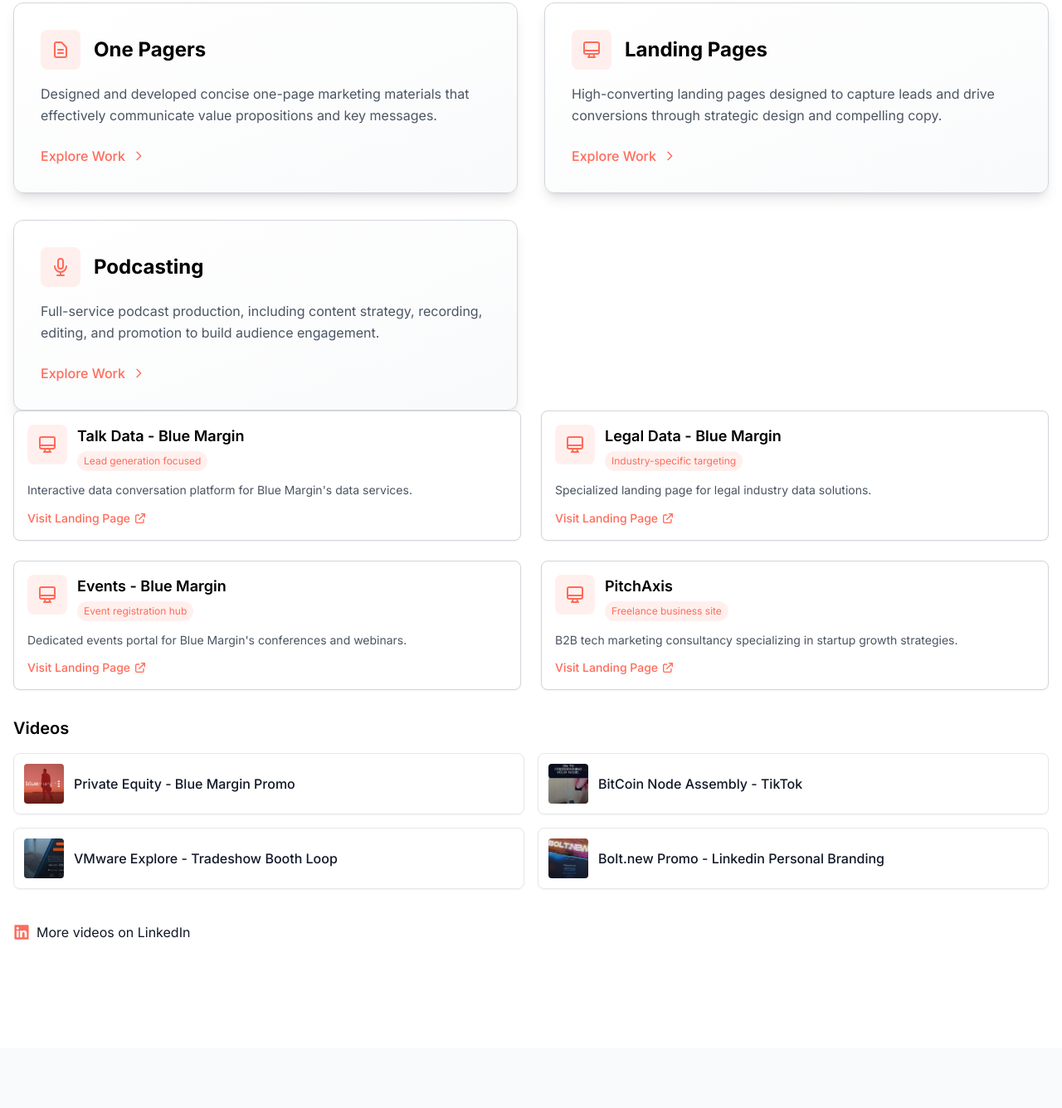
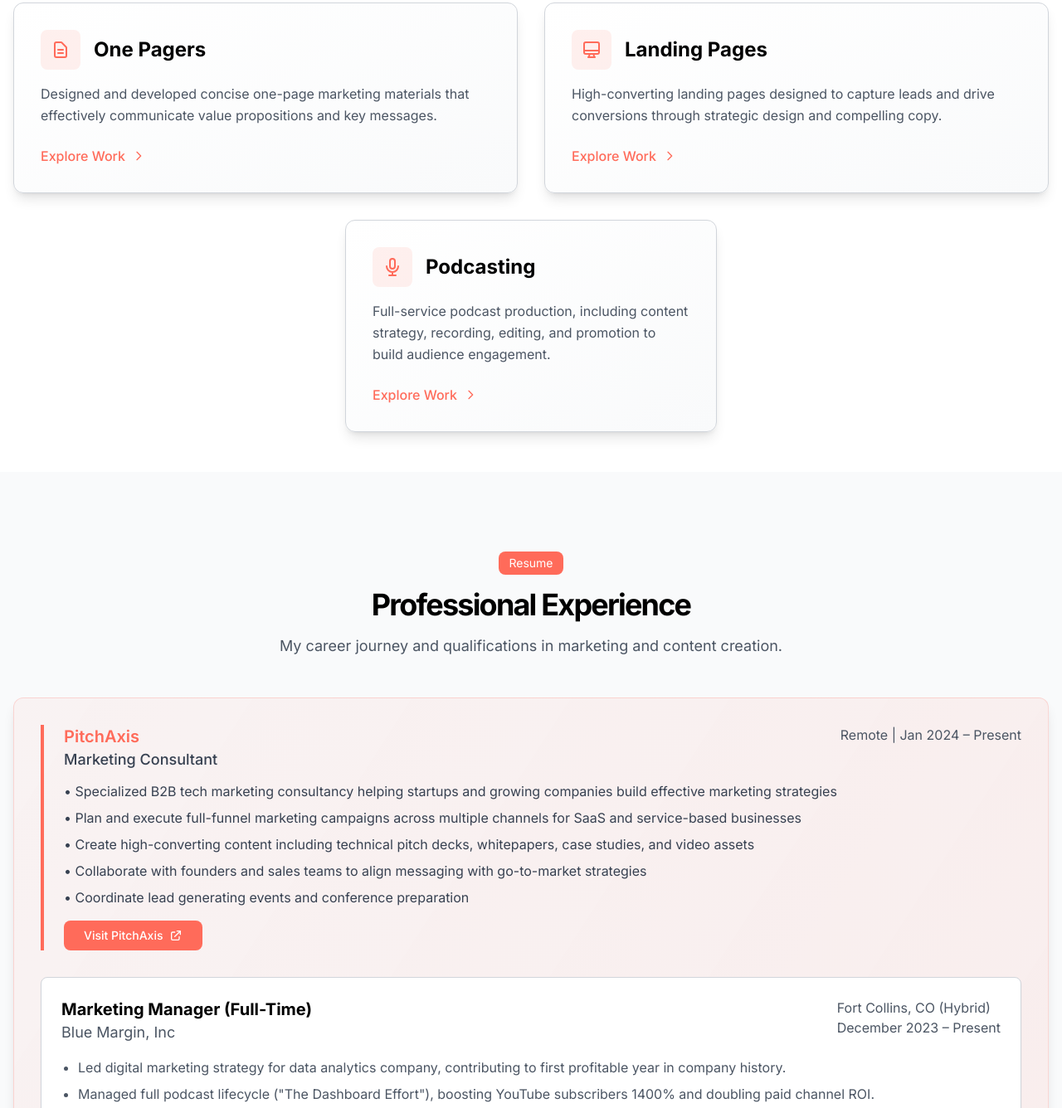
Before and after one commit to nococnicole/nicoleannen, a website: page index.html in a window 1280 px wide. Shown: the part 2565-3901 px from the top of the page at 83% size. Drawn offline with nearby package versions, Linux system fonts and the light colour scheme; a web font is replaced by a local one.

Commit message:
Fix Portfolio Cards Structure

```diff
--- a/index.html
+++ b/index.html
@@ -340,9 +340,12 @@
                         </div>
                     </div>
                 </div>
+            </div>
 
+            <!-- Third Row -->
+            <div class="grid grid-cols-1 md:grid-cols-1 gap-8 mt-8 justify-center">
                 <!-- Podcasting -->
-                <div class="portfolio-card rounded-xl overflow-hidden border border-gray-300 shadow-lg bg-gradient-to-br from-white to-gray-50 portfolio-item social-media category-card cursor-pointer group" data-category="podcasting">
+                <div class="portfolio-card rounded-xl overflow-hidden border border-gray-300 shadow-lg bg-gradient-to-br from-white to-gray-50 portfolio-item social-media category-card cursor-pointer group max-w-md mx-auto" data-category="podcasting">
                     <div class="p-8">
                         <div class="flex items-center mb-4">
                             <div class="w-12 h-12 bg-primary/10 rounded-lg flex items-center justify-center mr-4 group-hover:bg-primary/20 transition-colors">
@@ -363,12 +366,15 @@
                 </div>
             </div>
 
-                        <div id="landing-pages-list"></div>
+            <!-- Content sections for each category -->
+            <div class="mt-12">
+                <!-- Digital Marketing Content -->
+                <div id="digital-marketing-content" class="category-content hidden">
+                    <h2 class="text-2xl font-bold mb-6 font-heading text-black">Digital Marketing</h2>
 
-                        <div id="digital-marketing-videos" class="space-y-4 mt-8">
-                            <h3 class="text-xl font-semibold font-heading text-black">Videos</h3>
-                            <ul class="space-y-3" id="videos-list"></ul>
-                        </div>
+                    <div id="digital-marketing-videos" class="space-y-4 mt-8">
+                        <h3 class="text-xl font-semibold font-heading text-black">Videos</h3>
+                        <ul class="space-y-3" id="videos-list"></ul>
                     </div>
                 </div>
 
@@ -455,6 +461,7 @@
                     </div>
                 </div>
 
+            </div>
                 <!-- Back button -->
                 <div class="mt-8 text-center">
                     <button id="back-to-categories" class="inline-flex h-10 items-center justify-center rounded-md bg-primary px-8 text-sm font-medium text-primary-foreground shadow hidden">
@@ -462,8 +469,6 @@
                     </button>
                 </div>
             </div>
-        </div>
-    </section>
 
     <!-- Resume Section -->
     <section id="resume" class="w-full py-12 md:py-24 bg-gray-50 section-fade">
```
